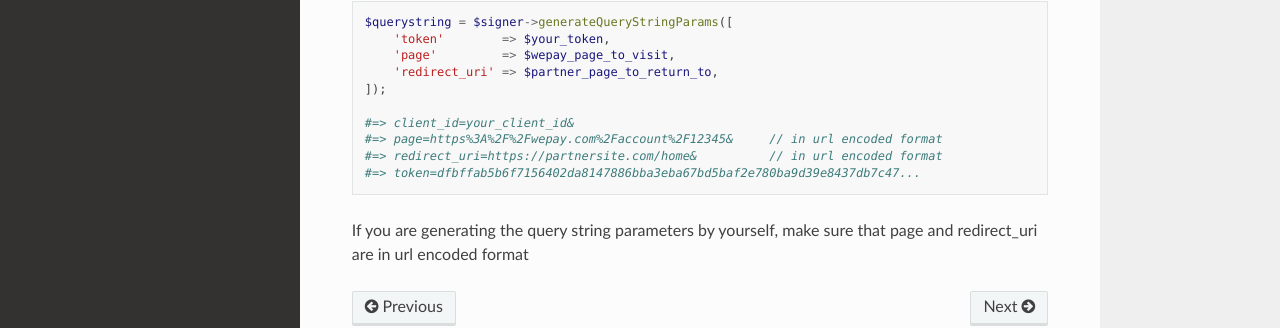
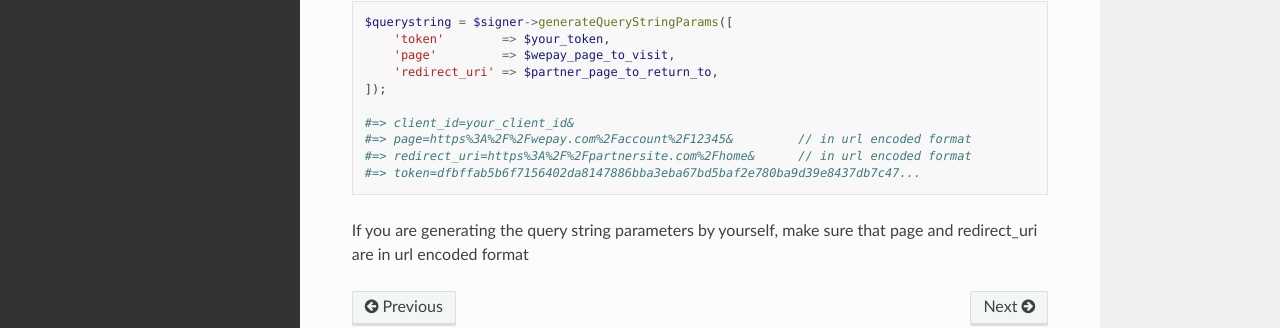
Before and after one commit to wepay/signer-php, a Sphinx documentation site: the page built from docs/usage.rst, in a window 1280 px wide and 1029 px high. Shown: the part 573-901 px from the top of the window. Built offline with Sphinx 7.4.7 and the Read the Docs theme 2.0.0, drawn with Linux system fonts in a browser that asks for light colours; pages that are not in the unit, such as notebooks, are missing from menus.

Commit message:
show redirect_uri as url encoded as well in example

```diff
--- a/docs/usage.rst
+++ b/docs/usage.rst
@@ -34,8 +34,8 @@ Generate all of the query string parameters for the request
     ]);
 
     #=> client_id=your_client_id&
-    #=> page=https%3A%2F%2Fwepay.com%2Faccount%2F12345&     // in url encoded format
-    #=> redirect_uri=https://partnersite.com/home&          // in url encoded format
+    #=> page=https%3A%2F%2Fwepay.com%2Faccount%2F12345&         // in url encoded format
+    #=> redirect_uri=https%3A%2F%2Fpartnersite.com%2Fhome&      // in url encoded format
     #=> token=dfbffab5b6f7156402da8147886bba3eba67bd5baf2e780ba9d39e8437db7c47...
 
 If you are generating the query string parameters by yourself, make sure that page and redirect_uri are in url encoded format
```
